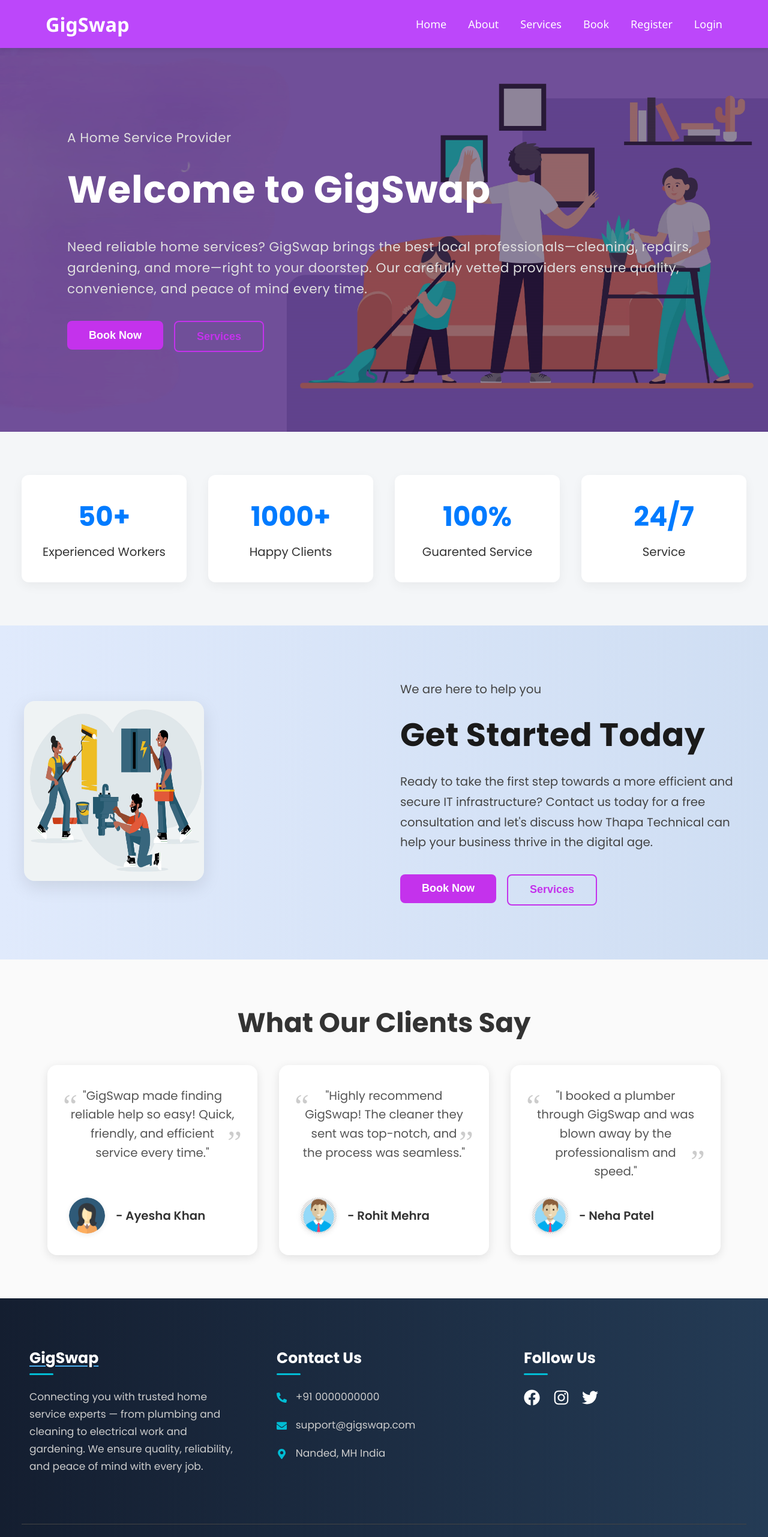
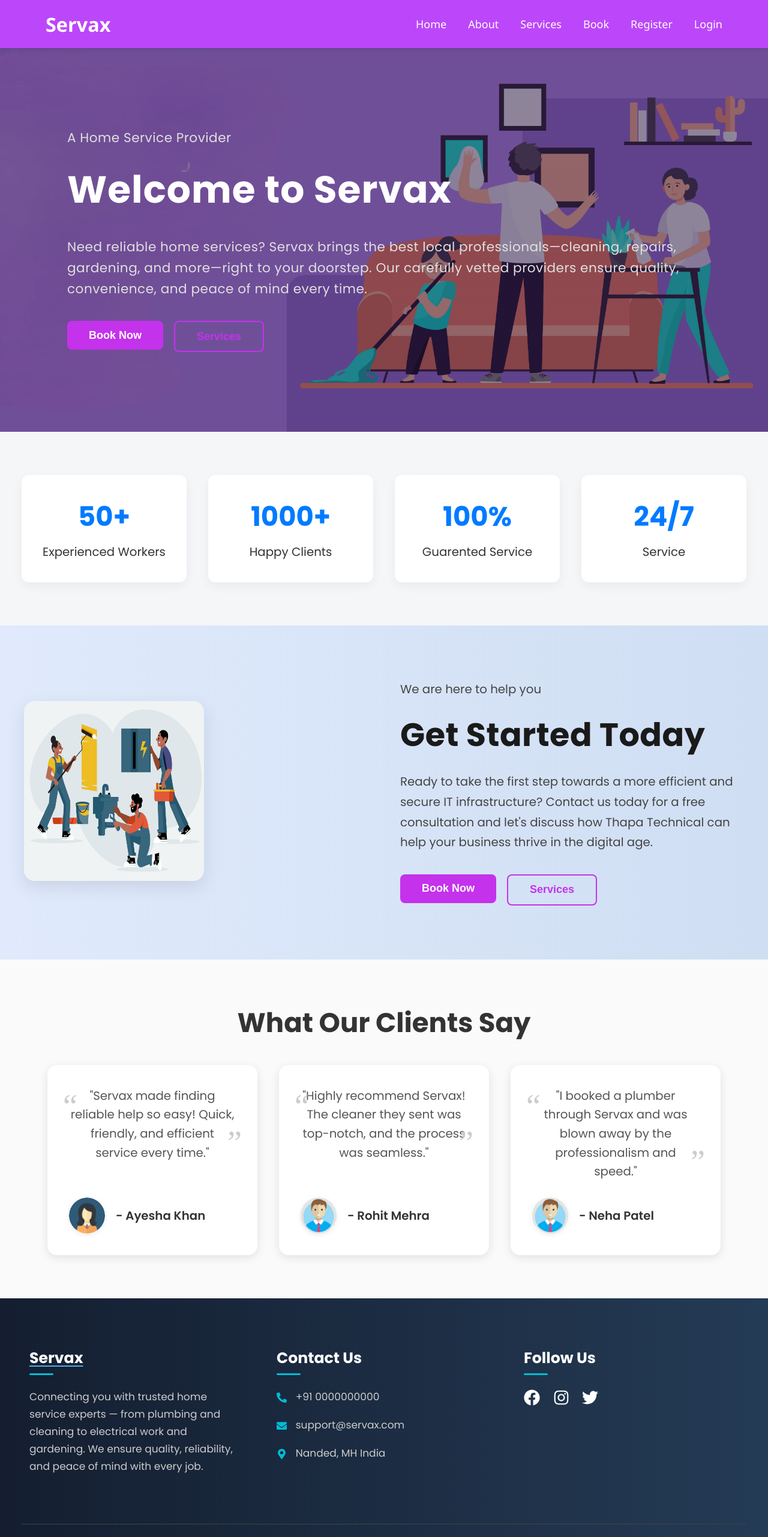
Before and after one commit to MohammadParvez7/GigSwap-hsp, a React (Vite) app in the folder client/: page / in a window 1280 px wide. Shown: the top 2563 px of the page at 60% size. Built offline with nearby package versions, Linux system fonts and the light colour scheme; no server answers.

Commit message:
name changed

```diff
--- a/client/index.html
+++ b/client/index.html
@@ -4,7 +4,7 @@
     <meta charset="UTF-8" />
     <link rel="icon" type="image/svg+xml" href="/vite.svg" />
     <meta name="viewport"  content="width=device-width, initial-scale=1.0" />
-    <title>GigSwap.Ltd</title>
+    <title>Servax.Ltd</title>
   </head>
   <body>
     <div id="root"></div>
--- a/client/src/components/Footer/Footer.jsx
+++ b/client/src/components/Footer/Footer.jsx
@@ -9,7 +9,7 @@
 
         {/* About Section */}
         <div className="footer-section">
-          <h3>GigSwap</h3>
+          <h3>Servax</h3>
           <p>Connecting you with trusted home service experts — from plumbing and cleaning to electrical work and gardening. We ensure quality, reliability, and peace of mind with every job.</p>
         </div>
 
@@ -17,7 +17,7 @@
         <div className="footer-section">
           <h4>Contact Us</h4>
           <p><FaPhoneAlt className="footer-icon" /> +91 0000000000</p>
-          <p><FaEnvelope className="footer-icon" /> support@gigswap.com</p>
+          <p><FaEnvelope className="footer-icon" /> support@servax.com</p>
           <p><FaMapMarkerAlt className="footer-icon" /> Nanded, MH India</p>
         </div>
 
@@ -33,7 +33,7 @@
       </div>
 
       <div className="footer-bottom">
-        <p>&copy; 2025 GigSwap. All rights reserved.</p>
+        <p>&copy; 2025 Servax. All rights reserved.</p>
       </div>
     </footer>
   );
--- a/client/src/components/Navbar.jsx
+++ b/client/src/components/Navbar.jsx
@@ -19,7 +19,7 @@
     <header>
       <div className="container navbar">
         <div className="logo-brand">
-          <NavLink to="/">GigSwap</NavLink>
+          <NavLink to="/">Servax</NavLink>
         </div>
         <div className="menu-toggle" onClick={toggleMenu}>
           {isSidebarOpen ? <FaTimes /> : <FaBars />}
--- a/client/src/components/Testimonials.jsx
+++ b/client/src/components/Testimonials.jsx
@@ -6,21 +6,21 @@
         <h2 className="testimonials-heading">What Our Clients Say</h2>
         <div className="testimonials-grid">
           <div className="testimonial-card">
-            <p>"GigSwap made finding reliable help so easy! Quick, friendly, and efficient service every time."</p>
+            <p>"Servax made finding reliable help so easy! Quick, friendly, and efficient service every time."</p>
             <div className="testimonial-client">
               <img src="/images/women.jpg" alt="Ayesha Khan" />
               <h4>- Ayesha Khan</h4>
             </div>
           </div>
           <div className="testimonial-card">
-            <p>"Highly recommend GigSwap! The cleaner they sent was top-notch, and the process was seamless."</p>
+            <p>"Highly recommend Servax! The cleaner they sent was top-notch, and the process was seamless."</p>
             <div className="testimonial-client">
               <img src="/images/men.jpg" alt="Rohit Mehra" />
               <h4>- Rohit Mehra</h4>
             </div>
           </div>
           <div className="testimonial-card">
-            <p>"I booked a plumber through GigSwap and was blown away by the professionalism and speed."</p>
+            <p>"I booked a plumber through Servax and was blown away by the professionalism and speed."</p>
             <div className="testimonial-client">
               <img src="/images/men.jpg" alt="Neha Patel" />
               <h4>- Neha Patel</h4>
--- a/client/src/pages/Home.jsx
+++ b/client/src/pages/Home.jsx
@@ -13,9 +13,9 @@
           <div className="container grid grid-two-cols">
             <div className="hero-content">
               <p>A Home Service Provider</p>
-              <h1>Welcome to GigSwap</h1>
+              <h1>Welcome to Servax</h1>
               <p>
-                Need reliable home services? GigSwap brings the best local
+                Need reliable home services? Servax brings the best local
                 professionals—cleaning, repairs, gardening, and more—right to
                 your doorstep. Our carefully vetted providers ensure quality,
                 convenience, and peace of mind every time.
--- a/client/src/pages/Service.jsx
+++ b/client/src/pages/Service.jsx
@@ -40,7 +40,7 @@
 
           <div className="service-card-details">
             <div className="service-card-meta service-grid service-two-cols">
-              <p>GigSwap-Services</p>
+              <p>Servax-Services</p>
               <p>800-2000</p>
             </div>
             <h2 className="service-card-title">Cleaner</h2>
@@ -63,7 +63,7 @@
 
           <div className="service-card-details">
             <div className="service-card-meta service-grid service-two-cols">
-              <p>GigSwap-Services</p>
+              <p>Servax-Services</p>
               <p>400-800</p>
             </div>
             <h2 className="service-card-title">Electrician</h2>
@@ -88,7 +88,7 @@
 
           <div className="service-card-details">
             <div className="service-card-meta service-grid service-two-cols">
-              <p>GigSwap-Services</p>
+              <p>Servax-Services</p>
               <p>500-900</p>
             </div>
             <h2 className="service-card-title">Plumbing </h2>
@@ -113,7 +113,7 @@
 
           <div className="service-card-details">
             <div className="service-card-meta service-grid service-two-cols">
-              <p>GigSwap-Services</p>
+              <p>Servax-Services</p>
               <p>800-2000</p>
             </div>
             <h2 className="service-card-title">Carpentry.</h2>
@@ -138,7 +138,7 @@
 
           <div className="service-card-details">
             <div className="service-card-meta service-grid service-two-cols">
-              <p>GigSwap-Services</p>
+              <p>Servax-Services</p>
               <p>700-1200</p>
             </div>
             <h2 className="service-card-title">Ac-Repair</h2>
@@ -163,7 +163,7 @@
 
           <div className="service-card-details">
             <div className="service-card-meta service-grid service-two-cols">
-              <p>GigSwap-Services</p>
+              <p>Servax-Services</p>
               <p>1000-1500</p>
             </div>
             <h2 className="service-card-title">Pest Control</h2>
```
